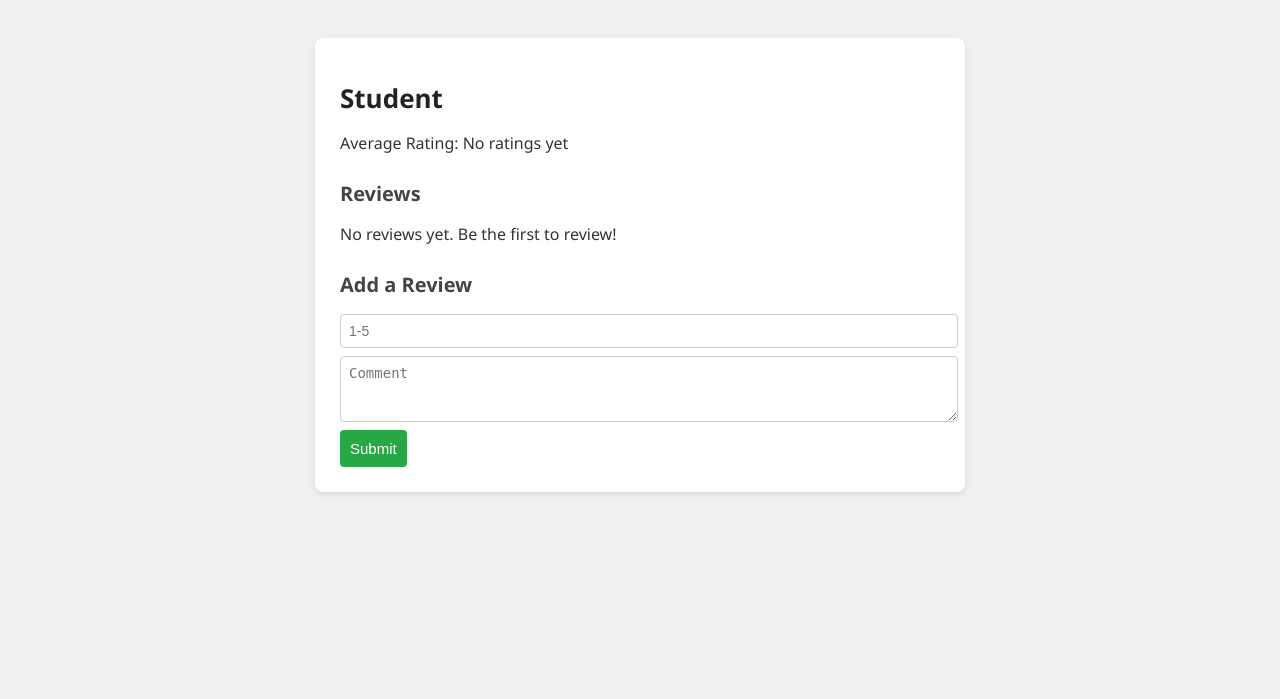
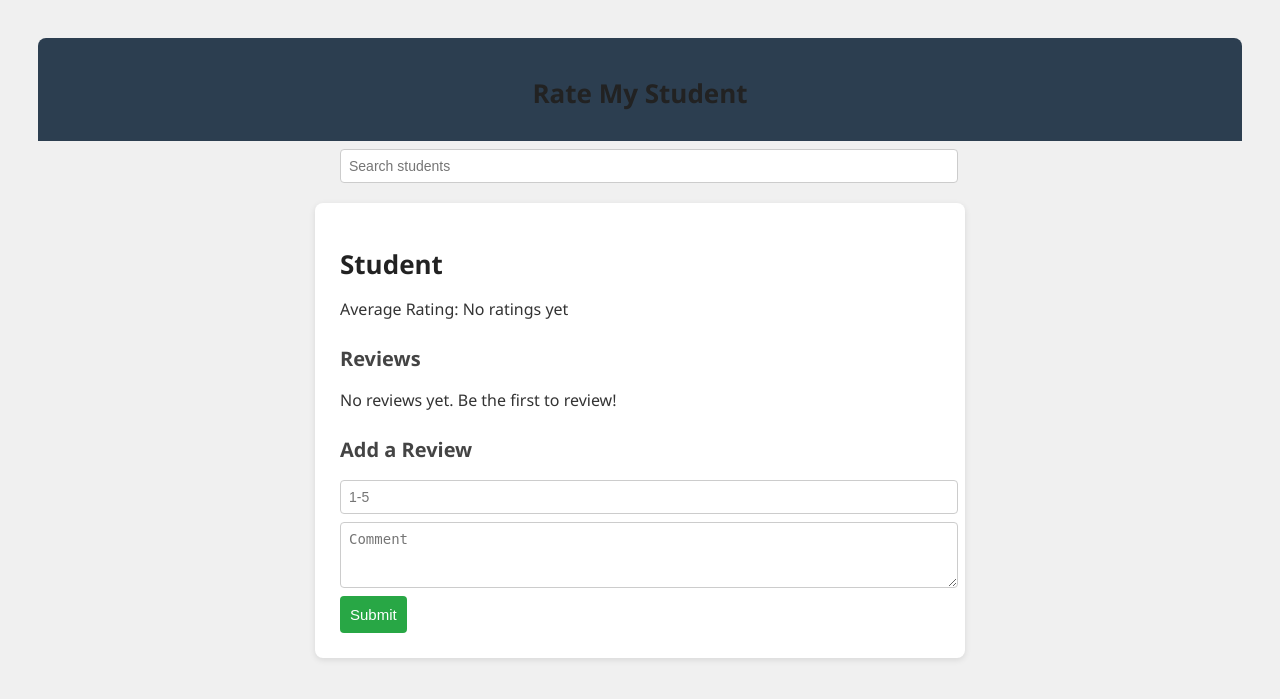
Before and after one commit to Gairolld/RateMyStudent, a Flask app: template templates/student.html in a window 1280 px wide. Shown: the top 699 px of the page. Run offline with Flask 3, Linux system fonts and the light colour scheme; the template is opened without the code that fills it, so the values that code supplies are empty.

Commit message:
Feat: Implemented a universal layout that includes a header and functional search bar.

```diff
--- /dev/null
+++ b/static/search.js
@@ -0,0 +1,22 @@
+const input = document.getElementById('searchInput');
+const results = document.getElementById('searchResults');
+
+input.addEventListener('input', async () => {
+
+    const query = input.value.trim();
+    if (!query) {
+        results.style.display = 'none';
+        return;
+    }
+
+    const res = await fetch(`/search?name=${encodeURIComponent(query)}`);
+    const students = await res.json();
+    results.innerHTML = '';
+    students.forEach(s => {
+        const li = document.createElement('li');
+        li.innerHTML = `<a href="/student/${s._id}">${s.name} - Avg: ${s.avg_rating || 0}</a>`;
+        results.appendChild(li);
+    });
+
+    results.style.display = students.length ? 'block' : 'none';
+});
--- a/static/style.css
+++ b/static/style.css
@@ -64,3 +64,45 @@ button:hover {
 p {
     line-height: 1.4;
 }
+
+.site-header {
+    background-color: #2c3e50;
+    color: #fff;
+    padding: 20px;
+    text-align: center;
+    border-radius: 8px 8px 0 0;
+}
+
+.search-bar {
+    position: relative;
+    max-width: 600px;
+    margin: 0 auto 20px;
+}
+
+#searchResults {
+    display: none;
+    border: 1px solid #ccc;
+    background: #fff;
+    list-style: none;
+    padding: 0;
+    margin: 0;
+    width: 100%;
+    position: absolute;
+    max-height: 200px;
+    overflow-y: auto;
+    z-index: 1000;
+}
+
+#searchResults li {
+    padding: 8px;
+    border-bottom: 1px solid #eee;
+}
+
+#searchResults li a {
+    text-decoration: none;
+    color: #333;
+}
+
+#searchResults li:hover {
+    background-color: #f8f8f8;
+}
--- /dev/null
+++ b/templates/layout.html
@@ -0,0 +1,32 @@
+<!--universal layout page-->
+<!DOCTYPE html>
+<html>
+<head>
+    <title>{% block title %}Rate My Student{% endblock %}</title>
+    {% block head %}
+    <link rel="stylesheet" href="{{ url_for('static', filename='style.css') }}">
+    {% endblock %}
+</head>
+<body>
+
+    <!--ratemystudent header-->
+    <header class="site-header">
+        <h1>Rate My Student</h1>
+    </header>
+
+    <!--search bar-->
+    <div class="search-bar">
+        <input type="text" id="searchInput" placeholder="Search students">
+        <ul id="searchResults"></ul>
+    </div>
+
+    <!--main page content-->
+    <div class="content">
+        {% block content %}{% endblock %}
+    </div>
+
+    {% block scripts %}
+    <script src="{{ url_for('static', filename='search.js') }}"></script>
+    {% endblock %}
+</body>
+</html>
--- a/templates/student.html
+++ b/templates/student.html
@@ -1,11 +1,12 @@
-<!DOCTYPE html>
-<html>
-<head>
-    <title>{{ student.name if student else "Student" }} - Rate My Student</title>
+{% extends "layout.html" %}
+
+{% block title %}{{ student.name if student else "Student" }} - Rate My Student{% endblock %}
+
+{% block head %}
 <link rel="stylesheet" href="{{ url_for('static', filename='style.css') }}">
-</head>
-<body>
+{% endblock %}
 
+{% block content %}
 <div class="container">
     <h1>{{ student.name if student else "Student" }}</h1>
     <p>Average Rating: {{ student.avg_rating if student and student.avg_rating else "No ratings yet" }}</p>
@@ -29,6 +30,4 @@
         <button type="submit">Submit</button>
     </form>
 </div>
-
-</body>
-</html>
+{% endblock %}
```
Lines whose indentation alone changed are shown as unchanged.
